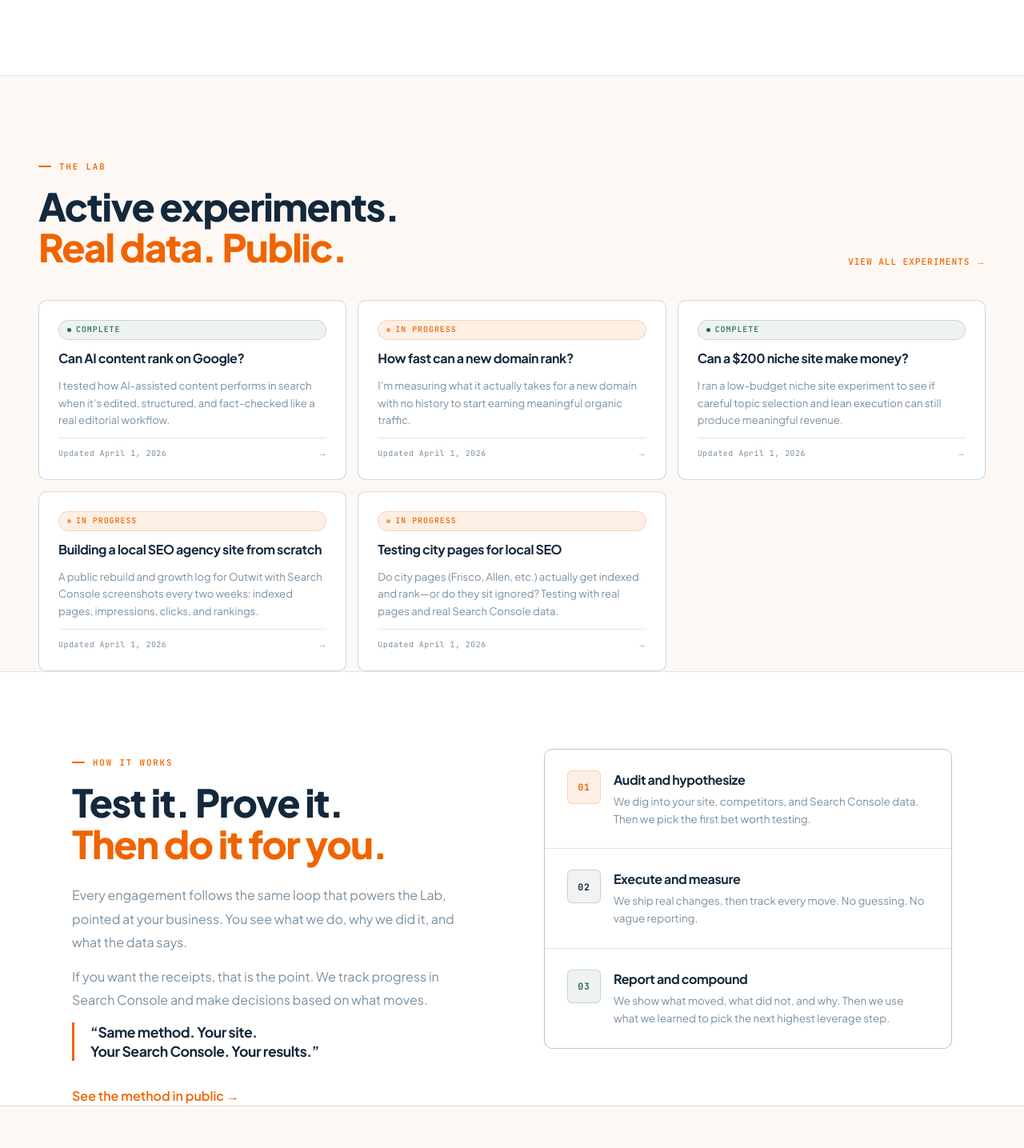
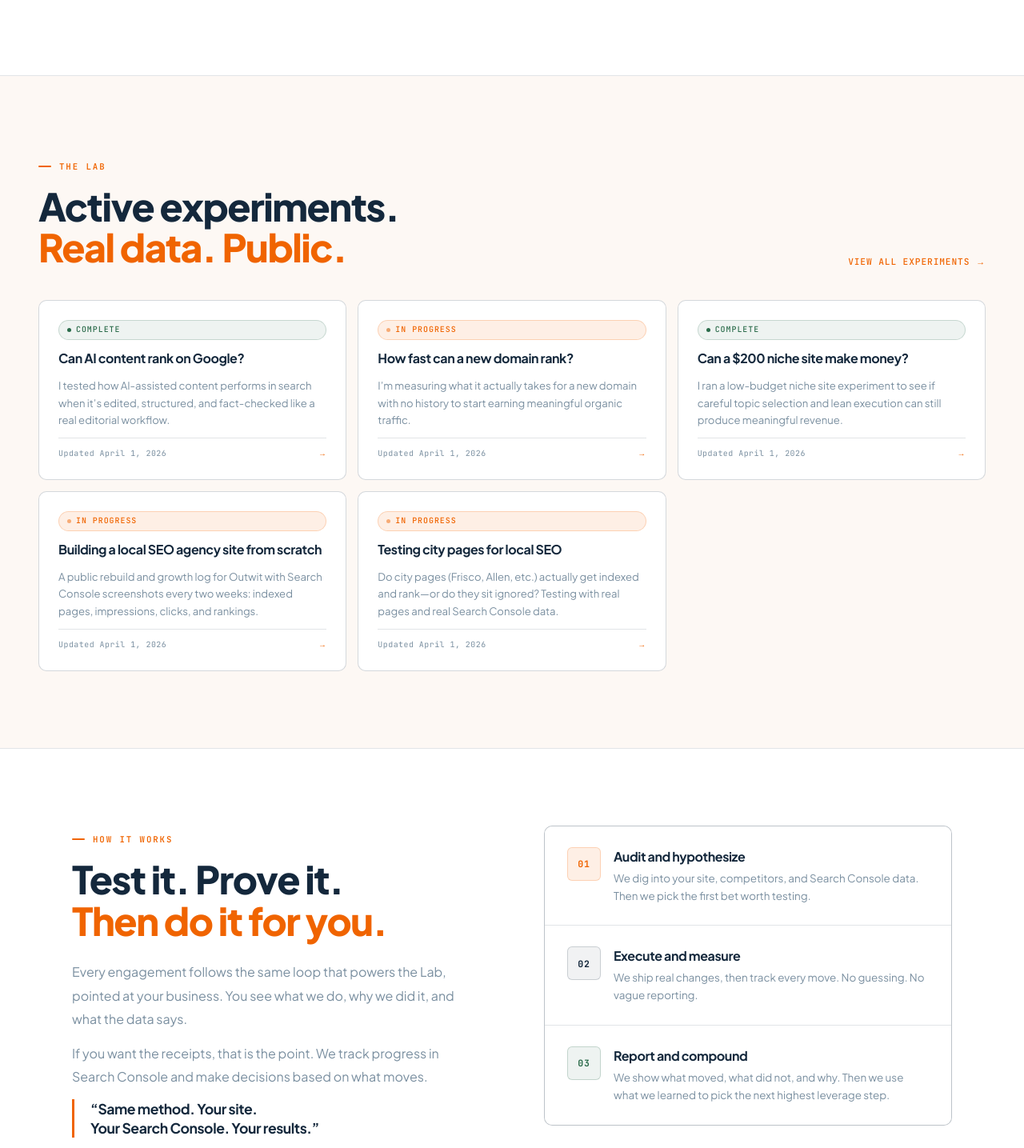
Before and after one commit to travisgoldston/outwit, a Next.js app: page / in a window 1280 px wide. Shown: the part 1335-2770 px from the top of the page at 80% size. Built offline with nearby package versions, Linux system fonts and the light colour scheme.

Commit message:
Refactor section padding in multiple components for improved layout consistency and visual appeal across the application.

```diff
--- a/app/page.tsx
+++ b/app/page.tsx
@@ -57,7 +57,7 @@ export default function Page() {
       <LabTicker />
       <WhatOutwitIs />
 
-      <section id="lab" className="bg-ow-cream px-5 pb-0 pt-20 sm:px-8 lg:px-12 lg:pt-24">
+      <section id="lab" className="bg-ow-cream px-5 py-20 sm:px-8 lg:px-12 lg:py-24">
         <div className="mb-10 flex flex-wrap items-end justify-between gap-4">
           <div>
             <p className="ow-label">The Lab</p>
@@ -101,7 +101,7 @@ export default function Page() {
       <HomeMethodologySection />
       <WhoWeveHelpedSection />
 
-      <section className="border-t border-[rgba(20,40,60,0.12)] bg-white px-5 pb-0 pt-20 sm:px-8 lg:px-12 lg:pt-24">
+      <section className="border-t border-[rgba(20,40,60,0.12)] bg-white px-5 py-20 sm:px-8 lg:px-12 lg:py-24">
         <div className="mb-10 flex flex-wrap items-end justify-between gap-4">
           <div>
             <p className="ow-label">Insights</p>
--- a/components/home/HomeAboutStrip.tsx
+++ b/components/home/HomeAboutStrip.tsx
@@ -3,7 +3,7 @@ import Link from "next/link";
 
 export default function HomeAboutStrip() {
   return (
-    <section className="border-t border-[rgba(20,40,60,0.12)] bg-ow-cream px-5 pb-0 pt-16 sm:px-8 lg:px-12 lg:pt-20">
+    <section className="border-t border-[rgba(20,40,60,0.12)] bg-ow-cream px-5 py-20 sm:px-8 lg:px-12 lg:py-24">
       <div className="mx-auto grid max-w-[960px] items-center gap-12 lg:grid-cols-[auto_1fr] lg:gap-16">
         <div className="mx-auto flex h-[180px] w-[180px] shrink-0 items-center justify-center overflow-hidden rounded-[20px] border border-[rgba(20,40,60,0.18)] bg-white p-5 shadow-ow sm:mx-0">
           <Image
--- a/components/home/HomeMethodologySection.tsx
+++ b/components/home/HomeMethodologySection.tsx
@@ -2,7 +2,7 @@ import Link from "next/link";
 
 export default function HomeMethodologySection() {
   return (
-    <section className="border-t border-[rgba(20,40,60,0.12)] bg-white px-5 pb-0 pt-20 sm:px-8 lg:px-12 lg:pt-24">
+    <section className="border-t border-[rgba(20,40,60,0.12)] bg-white px-5 py-20 sm:px-8 lg:px-12 lg:py-24">
       <div className="mx-auto grid max-w-[1100px] items-start gap-12 lg:grid-cols-2 lg:gap-20">
         <div>
           <p className="ow-label">How it works</p>
--- a/components/home/WhoWeveHelpedSection.tsx
+++ b/components/home/WhoWeveHelpedSection.tsx
@@ -3,7 +3,7 @@ import Link from "next/link";
 
 export default function WhoWeveHelpedSection() {
   return (
-    <section className="border-t border-[rgba(20,40,60,0.12)] bg-ow-cream px-5 pb-0 pt-20 sm:px-8 lg:px-12 lg:pt-24">
+    <section className="border-t border-[rgba(20,40,60,0.12)] bg-ow-cream px-5 py-20 sm:px-8 lg:px-12 lg:py-24">
       <div className="mx-auto max-w-5xl">
         <div className="mb-10 flex flex-wrap items-end justify-between gap-4">
           <div>
```
